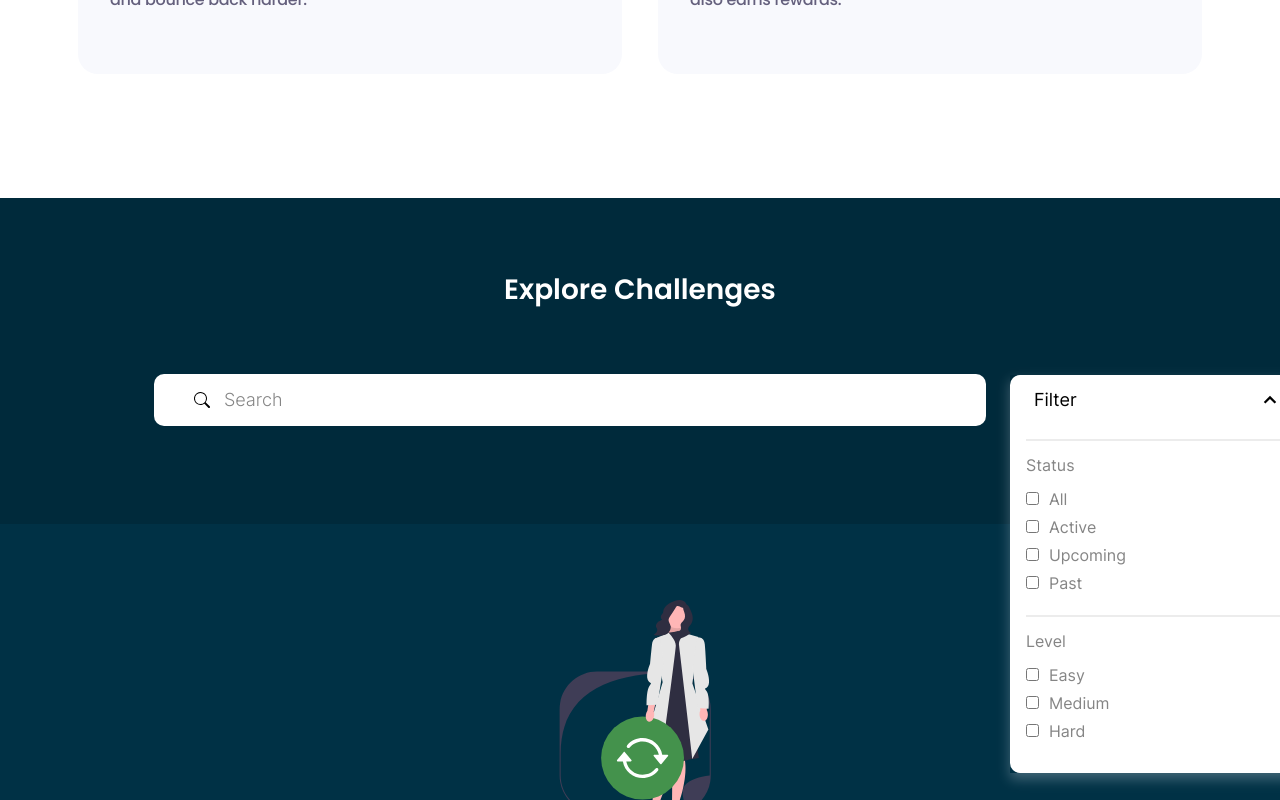
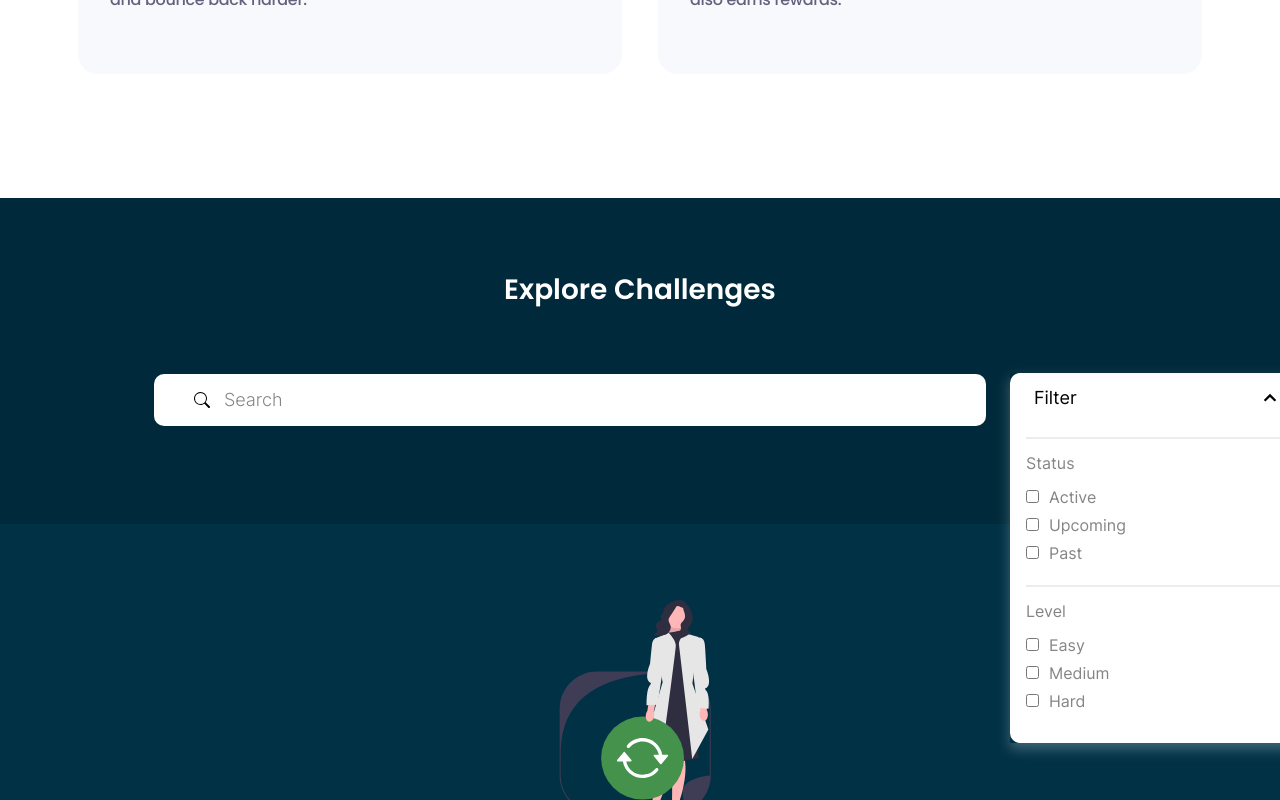
Before and after one commit to jagpratap/Heckathon-Project_Challenge, a React (Create React App) app: page /home in a window 1280 px wide. Both pictures are taken after a click on the button "Filter". Shown: the part 1560-2360 px from the top of the page. Built offline with nearby package versions, Linux system fonts and the light colour scheme.

Commit message:
Add filtering/searching features

```diff
--- a/src/components/app/home/challenges/challenge/index.js
+++ b/src/components/app/home/challenges/challenge/index.js
@@ -58,7 +58,6 @@ const Challenge = ({ challenge }) => {
             type="button"
           >
             Participate Now
-
           </button>
         </div>
       </div>
--- a/src/components/app/home/challenges/index.js
+++ b/src/components/app/home/challenges/index.js
@@ -1,52 +1,117 @@
 /* eslint-disable no-unused-vars */
-import { useState } from "react";
+import { useState, useEffect } from "react";
 import { useNavigate } from "react-router-dom";
+import moment from "moment";
 import { useUserContext } from "../../../../context/userContext";
 import Challenge from "./challenge";
 
-const filterOptions = [
+const filterDropdown = [
   {
     id: 1,
-    value: "Status",
+    value: "status",
   },
   {
     id: 2,
-    value: "All",
+    value: "active",
   },
   {
     id: 3,
-    value: "Active",
+    value: "upcoming",
   },
   {
     id: 4,
-    value: "Upcoming",
+    value: "past",
   },
   {
     id: 5,
-    value: "Past",
+    value: "level",
   },
   {
     id: 6,
-    value: "Level",
+    value: "easy",
   },
   {
     id: 7,
-    value: "Easy",
+    value: "medium",
   },
   {
     id: 8,
-    value: "Medium",
-  },
-  {
-    id: 9,
-    value: "Hard",
+    value: "hard",
   },
 ];
+
+const stateOfChallenge = (startDate, endDate) => {
+  if (moment(startDate).diff(moment()) > 0) {
+    return "upcoming";
+  } if (moment().diff(startDate) > 0 && moment(endDate).diff(moment()) > 0) {
+    return "active";
+  }
+  return "past";
+};
 
 const Challenges = () => {
   const navigate = useNavigate();
   const { challenges } = useUserContext();
+
+  const [list, setList] = useState(challenges);
   const [isExpanded, setExpanded] = useState(false);
+  const [filter = [], setFilter] = useState();
+  const [search = "", setSearch] = useState();
+  const [empty, setEmpty] = useState(false);
+
+  useEffect(() => {
+    if (!challenges.length) return;
+    setList(challenges);
+  }, [challenges]);
+
+  const onFilterSelect = ({ array, searchValue, filterTags }) => {
+    const filteredList = array.filter((keys) => {
+      const {
+        title,
+        startDate,
+        endDate,
+        level,
+      } = keys;
+      const filterFlag = stateOfChallenge(startDate, endDate);
+
+      let CONDITION_ONE = filterTags.includes(filterFlag); // DYNAMIC - STATUS
+      let CONDITION_TWO = filterTags.includes(level); // DYNAMIC - LEVEL
+      if (!filterTags.length) { // BY DEFAULT - TRUE
+        CONDITION_ONE = true;
+        CONDITION_TWO = true;
+      }
+      const CONDITION_THREE = title.toLowerCase().includes(searchValue.toLowerCase());
+      if ((CONDITION_ONE || CONDITION_TWO) && CONDITION_THREE) return true;
+      return false;
+    });
+    if (!filteredList.length) setEmpty(true);
+    setList(filteredList);
+    return filteredList;
+  };
+
+  const onChangeFilter = (value) => {
+    let filterTemp = [...filter];
+    if (filter.includes(value)) {
+      filterTemp = filterTemp.filter((data) => data !== value);
+    } else filterTemp.push(value);
+    setFilter(filterTemp);
+    onFilterSelect({
+      array: challenges,
+      searchValue: search,
+      filterTags: filterTemp,
+    });
+  };
+
+  const onChangeSearch = (event) => {
+    const { value } = event.target;
+    setSearch(value);
+    onFilterSelect({
+      array: challenges,
+      searchValue: value,
+      filterTags: filter,
+    });
+  };
+
   return (
     <section className="challenges_section">
       <div className="section_header">
@@ -54,7 +119,13 @@ const Challenges = () => {
           <div className="header_content">
             <h1 className="title">Explore Challenges</h1>
             <div className="form_tab">
-              <input className="search_bar" type="search" placeholder="Search" />
+              <input
+                className="search_bar"
+                type="search"
+                placeholder="Search"
+                value={search}
+                onChange={onChangeSearch}
+              />
               <div className="filter_bar">
                 <button
                   type="button"
@@ -72,8 +143,8 @@ const Challenges = () => {
                   Filter
                 </button>
                 <div className="dropdown_menu">
-                  {filterOptions.map(({ id, value }) => {
-                    if (id === 1 || id === 6) {
+                  {filterDropdown.map(({ id, value }) => {
+                    if (id === 1 || id === 5) {
                       return (
                         <div key={id}>
                           <div className="horizontal_break" />
@@ -83,7 +154,14 @@ const Challenges = () => {
                     }
                     return (
                       <label key={id} htmlFor={value}>
-                        <input type="checkbox" id={value} name={value} />
+                        <input
+                          type="checkbox"
+                          id={value}
+                          name={value}
+                          value={value}
+                          checked={filter.includes(value)}
+                          onChange={() => onChangeFilter(value)}
+                        />
                         <span>{value}</span>
                       </label>
                     );
@@ -97,15 +175,17 @@ const Challenges = () => {
       <div className="section_list">
         <div className="container">
           <div className="list_content">
-            {challenges.length > 0 ? (
+            {list.length > 0 ? (
               <div className="content_grid">
-                {challenges.map((challenge) => (
+                {list.map((challenge) => (
                   <Challenge key={challenge.id} challenge={challenge} />
                 ))}
               </div>
             ) : (
               <div className="default">
                 <img src="./assets/images/svg_icons/undraw_not_found.svg" alt="Not_found_illustration" />
+                {!empty ? (
+                  <div className="empty_list">
                     <p>
                       Uh-oh.. It looks like you have not created any Challenge.
                       {" "}
@@ -121,6 +201,10 @@ const Challenges = () => {
                       Create Challenge
                     </button>
                   </div>
+                ) : (
+                  <p>No Records found!</p>
+                )}
+              </div>
             )}
           </div>
         </div>
--- a/src/components/app/home/styles.scss
+++ b/src/components/app/home/styles.scss
@@ -220,7 +220,7 @@
         .dropdown_show {
           position: absolute;
           left: 62.5rem;
-          bottom: -21.7rem;
+          bottom: -19.8rem;
           box-shadow: 0px 6px 12px 0px #DDE6ED4D;
           z-index: 100;
 
@@ -254,6 +254,7 @@
 
             p {
               margin-bottom: 0.875rem;
+              text-transform: capitalize;
             }
 
             label {
@@ -261,11 +262,12 @@
 
               span {
                 margin-left: 0.625rem;
+                text-transform: capitalize;
               }
             }
 
-            :nth-child(6),
-            :nth-child(11) {
+            :nth-child(5),
+            :nth-child(10) {
               margin-bottom: 0;
             }
           }
@@ -290,6 +292,7 @@
           background-color: #FFFFFF;
           border-radius: 1rem;
           cursor: pointer;
+          overflow: hidden;
 
           .illustration {
             height: 10.875rem;
@@ -418,6 +421,12 @@
           text-align: center;
         }
 
+        .empty_list {
+          display: flex;
+          flex-direction: column;
+          align-items: center;
+          gap: 1rem;
+
           .action {
             padding: 0.875rem 1.125rem;
             border-radius: 0.625rem;
@@ -431,3 +440,4 @@
       }
     }
   }
+}
```
Lines whose indentation alone changed are shown as unchanged.
